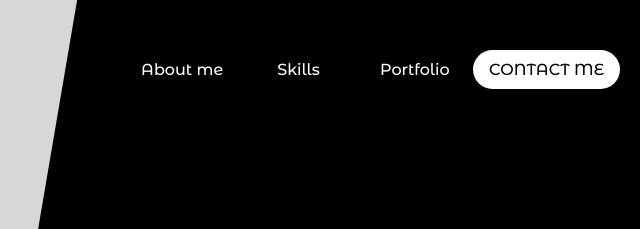
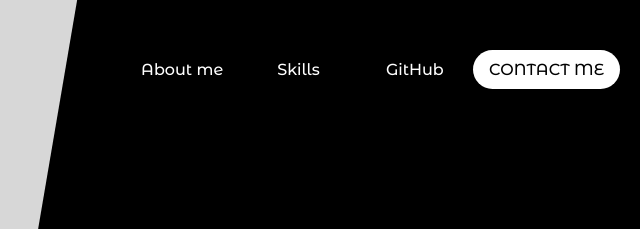
Before and after one commit to zhumagalievv/c-dk-repo, a plain HTML site: page cdk.html in a window 1280 px wide. Shown: the top 229 px of the page, 640-1280 px from the left. Drawn offline with Linux system fonts and the light colour scheme.

Commit message:
git repo

```diff
--- a/cdk.html
+++ b/cdk.html
@@ -17,7 +17,7 @@
                         <ul class='menu'>
                             <li><a href="#info">About me</a></li>
                             <li><a href="#skills">Skills</a></li>
-                            <li>Portfolio</li>
+                            <li><a href='https://github.com/zhumagalievv?tab=repositories'>GitHub</a></li>
                             <li><a href="#contact">CONTACT ME</a></li>
                         </ul>
                 </div>
```
